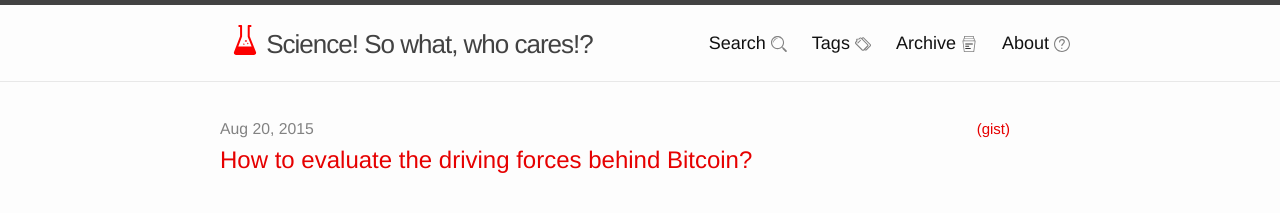
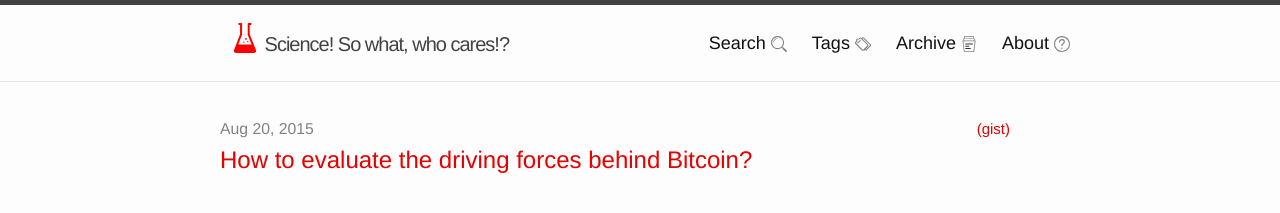
Before and after one commit to schollz/jekyll-tinyfeet, a Jekyll site: the page built from index.html, in a window 1280 px wide. Shown: the top 213 px of the page. Built offline with Jekyll 4.4.1, drawn with Linux system fonts in a browser that asks for light colours; Markdown is read by kramdown in place of the engine named in the settings.

Commit message:
Update _layout.scss

```diff
--- a/_sass/_layout.scss
+++ b/_sass/_layout.scss
@@ -11,7 +11,7 @@
 }
 
 .site-title {
-    font-size: 26px;
+    font-size: 20px;
     line-height: 58px;
     letter-spacing: -1px;
     margin-bottom: 0;
```
